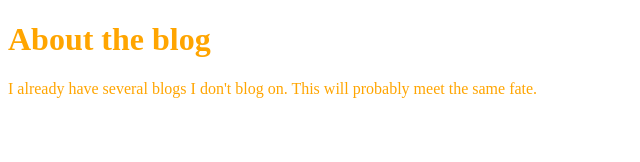
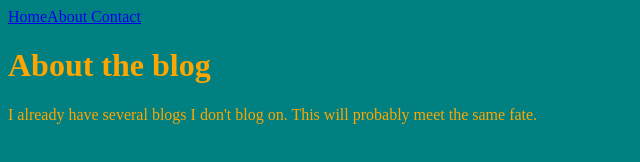
Before and after one commit to andrew-braun/gatsby-dev-blog, a Gatsby site: page /about in a window 1280 px wide. Shown: the whole page, without its empty margins (0-640 px from the left). Built offline with nearby package versions, Linux system fonts and the light colour scheme; Gatsby itself is replaced by a stand-in of ours.

Commit message:
adding styles

```diff
--- /dev/null
+++ b/gatsby-browser.js
@@ -0,0 +1,4 @@
+//This is one way to import styles
+// The preferred way is a layout component
+
+import "./src/styles/global.css"
--- /dev/null
+++ b/src/components/layout.js
@@ -0,0 +1,6 @@
+import React from "react"
+import "../styles/layout.css"
+
+export default function Layout({ children }) {
+    return <div>{children}</div>
+}
--- a/src/pages/about.js
+++ b/src/pages/about.js
@@ -1,10 +1,14 @@
 import React from "react"
 import Header from "../components/header"
+import { Link } from "gatsby"
 
 
 export default function About() {
     return (
         <div style = {{ color: 'orange'}}>
+            <Link to="/">Home</Link>
+            <Link to="/about/">About </Link>
+            <Link to="/contact/">Contact</Link>
             <Header headerText="About the blog"/>
             <p>I already have several blogs I don't blog on.
                 This will probably meet the same fate.
--- a/src/pages/contact.js
+++ b/src/pages/contact.js
@@ -1,10 +1,13 @@
 import React from "react"
 import { Link } from "gatsby"
 import Header from "../components/header"
+
 export default function Contact() {
   return (
     <div style={{ color: `teal` }}>
       <Link to="/">Home</Link>
+      <Link to="/about/">About </Link>
+      <Link to="/contact/">Contact</Link>
       <Header headerText="Contact" />
       <p>Send us a message!</p>
     </div>
--- a/src/pages/index.js
+++ b/src/pages/index.js
@@ -1,10 +1,12 @@
 import React from "react"
 import { Link } from "gatsby"
 import Header from "../components/header"
+import Layout from "../components/layout"
 
 export default function Home() {
   return (
     <div className="main-container">
+      <Link to="/">Home</Link>
       <Link to="/about/">About </Link>
       <Link to="/contact/">Contact</Link>
       <header>
--- /dev/null
+++ b/src/styles/global.css
@@ -0,0 +1,3 @@
+html {
+    background-color: teal;
+}
--- /dev/null
+++ b/src/styles/layout.css
@@ -0,0 +1,7 @@
+html {
+    background-color: teal;
+}
+
+h1 {
+    color: whitesmoke;
+}
```
